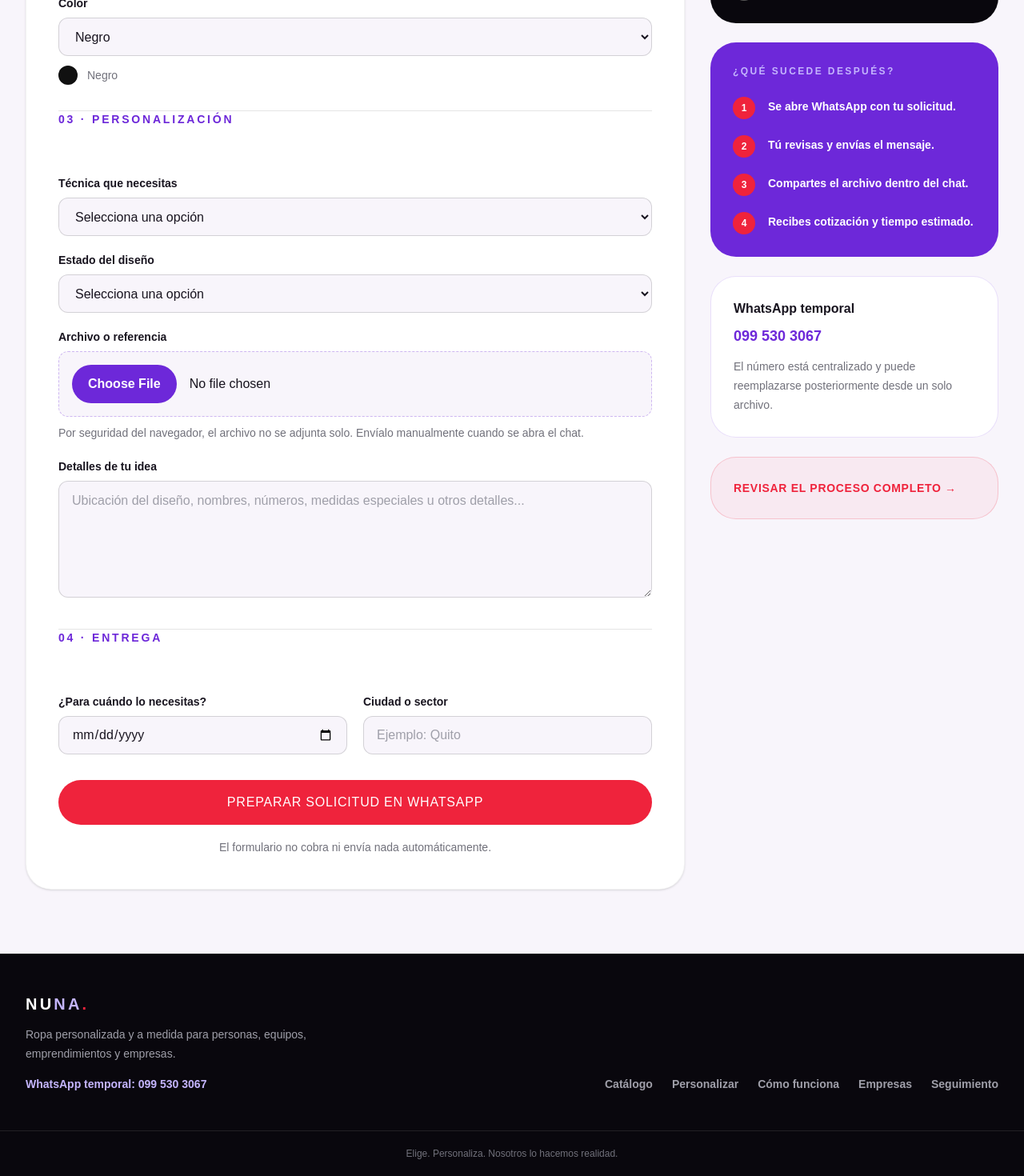
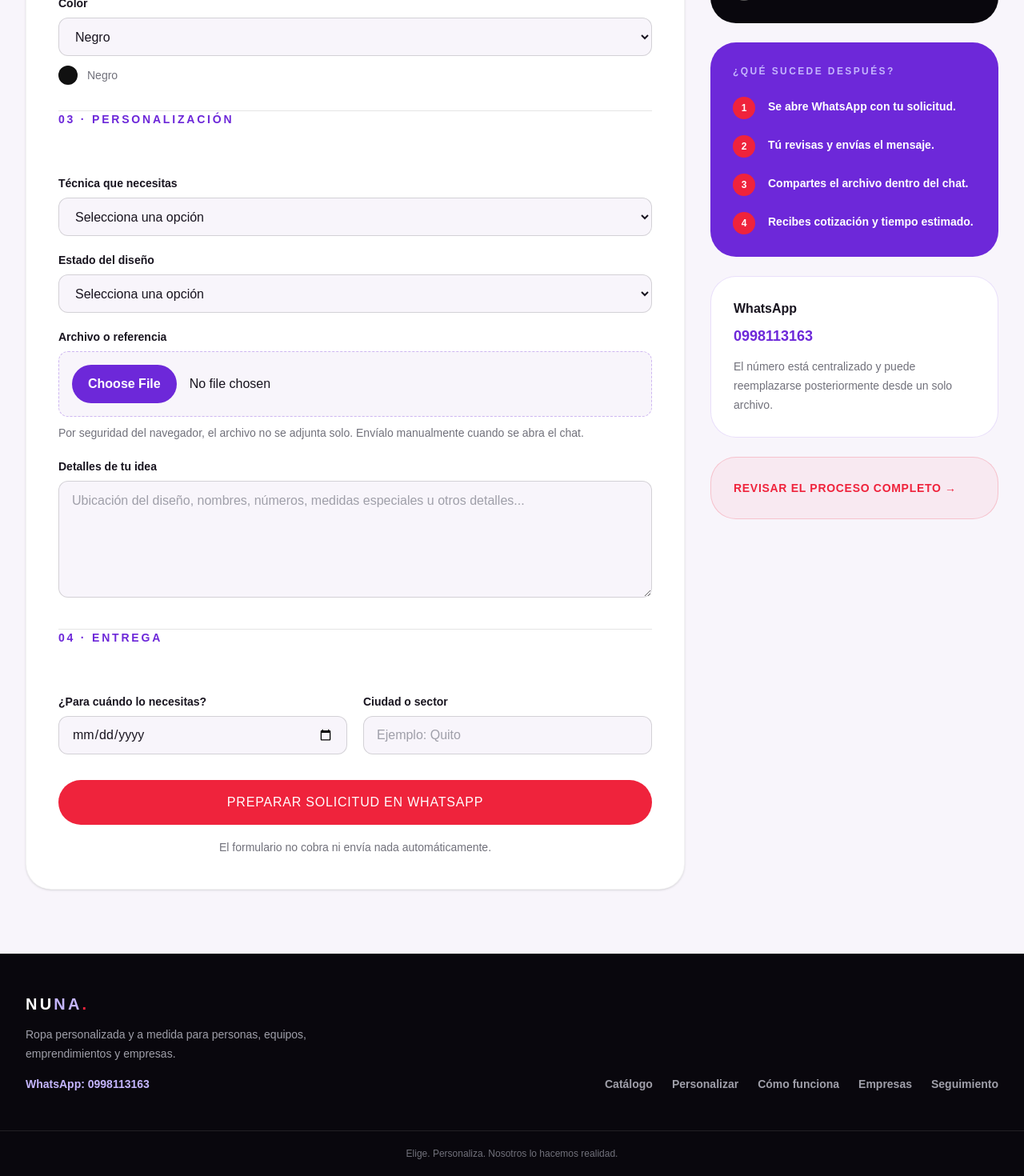
Before and after one commit to AngeloJAR/tienda-ropa-personalizada, a Next.js app: page /personalizar in a window 1280 px wide. Shown: the part 981-2451 px from the top of the page at 80% size. Built offline with nearby package versions, Linux system fonts and the light colour scheme.

Commit message:
feat: actualizar numero de WhatsApp

```diff
--- a/src/app/personalizar/page.tsx
+++ b/src/app/personalizar/page.tsx
@@ -431,7 +431,7 @@ function PersonalizationForm({
           </div>
 
           <div className="rounded-[2rem] border border-brand-purple/15 bg-white p-7">
-            <p className="font-black">WhatsApp temporal</p>
+            <p className="font-black">WhatsApp</p>
             <p className="mt-2 text-lg font-black text-brand-purple">
               {siteConfig.whatsappDisplay}
             </p>
--- a/src/components/site-footer.tsx
+++ b/src/components/site-footer.tsx
@@ -22,7 +22,7 @@ export function SiteFooter() {
             {siteConfig.description}
           </p>
           <p className="mt-4 text-sm font-bold text-brand-lilac">
-            WhatsApp temporal: {siteConfig.whatsappDisplay}
+            WhatsApp: {siteConfig.whatsappDisplay}
           </p>
         </div>
 
--- a/src/data/site.ts
+++ b/src/data/site.ts
@@ -3,8 +3,8 @@ export const siteConfig = {
   shortName: "NUNA",
   description:
     "Ropa personalizada y a medida para personas, equipos, emprendimientos y empresas.",
-  whatsappNumber: "593995303067",
-  whatsappDisplay: "099 530 3067",
+  whatsappNumber: "593998113163",
+  whatsappDisplay: "0998113163",
 };
 
 export function createWhatsAppUrl(message: string) {
```
